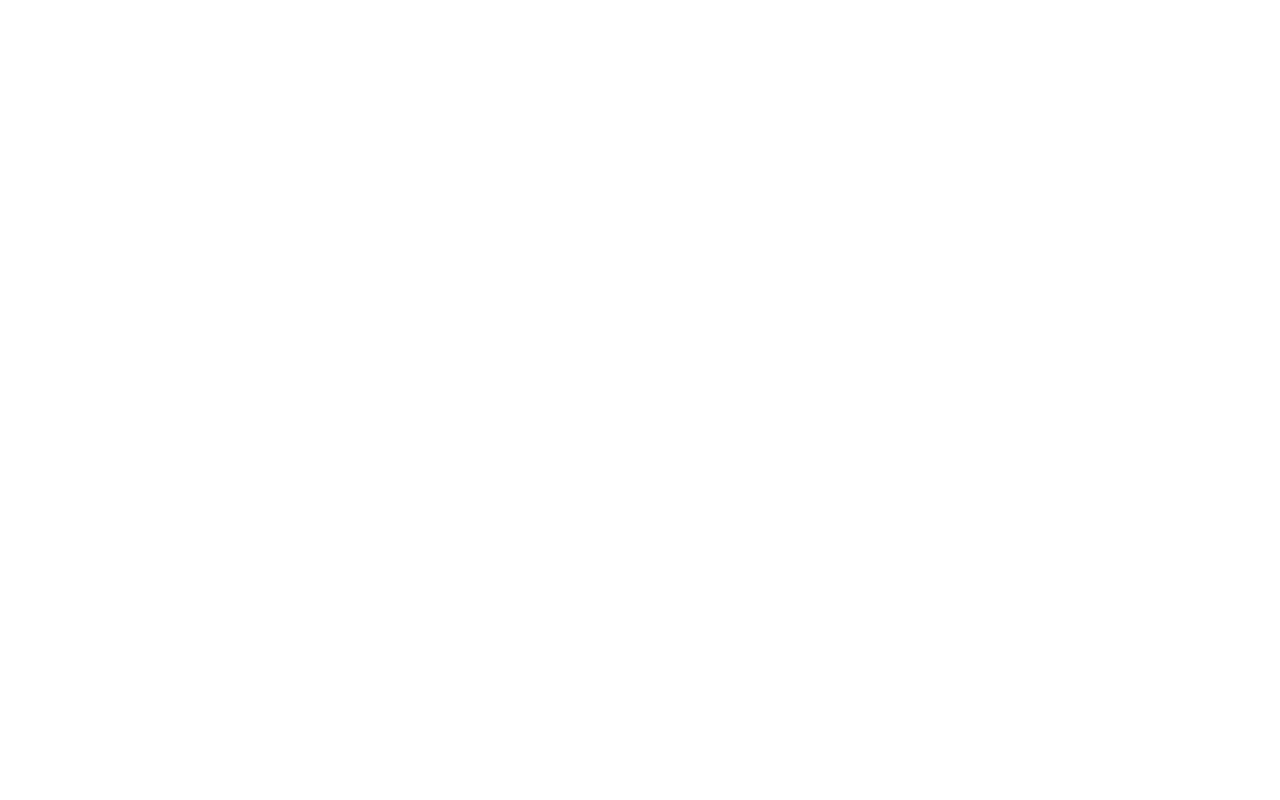
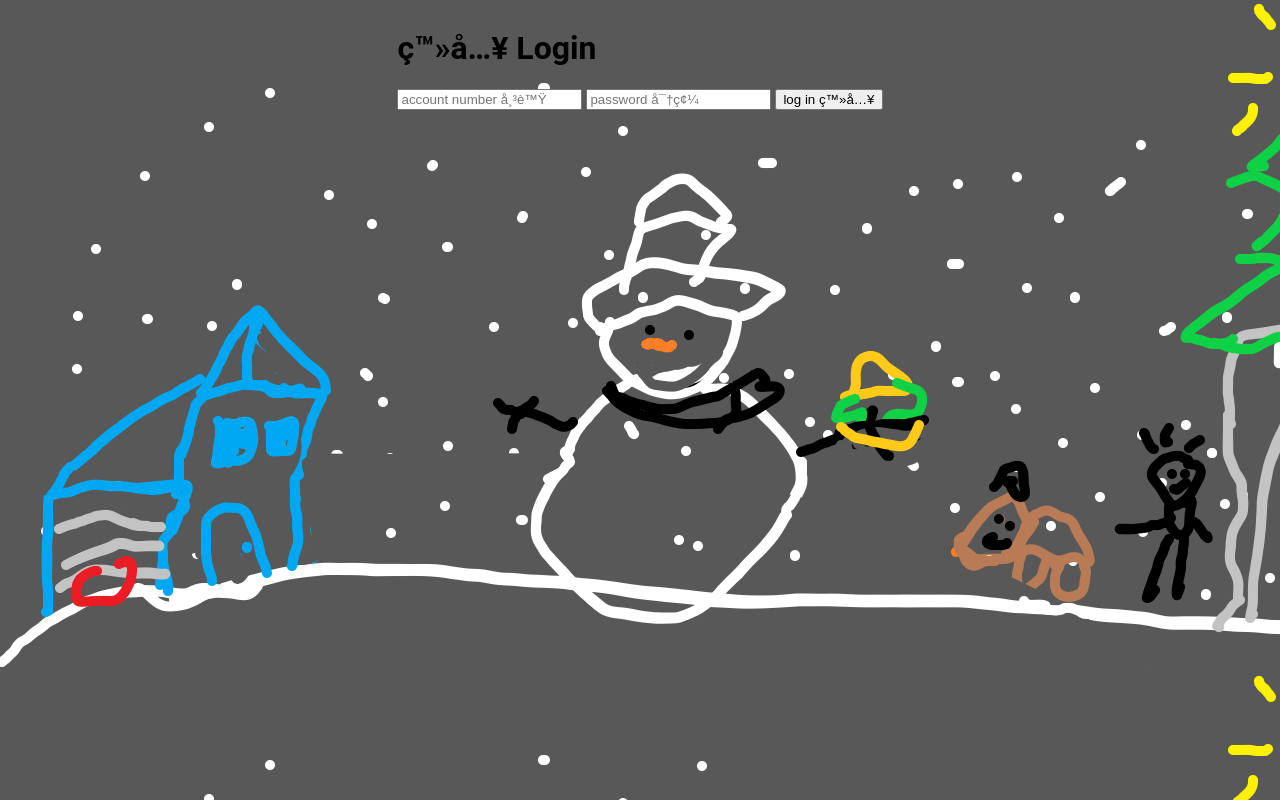
Before and after one commit to rouismehhhh/rouismehhhh.github.io, a plain HTML site: page 登入介面.html in a window 1280 px wide. Drawn offline with Linux system fonts and the light colour scheme.

Commit message:
2023/9/23

```diff
--- /dev/null
+++ b/style.css
@@ -0,0 +1,7 @@
+body{
+    font-family: Roboto;
+    background-image: url(未命名.png);
+    display: flex;
+    align-items: center;
+    justify-content: center;
+}
--- a/登入介面.html
+++ b/登入介面.html
@@ -3,10 +3,15 @@
     <head>
         <meta charset="UFT-8"/>
         <title>登入介面</title>
+        <link rel="stylesheet" href="style.css">
     </head>
     <body>
-
-
+       <form action="action.js" class="Login">
+        <h1>登入 Login</h1>
+        <input type="text" placeholder="account number 帳號"/>
+        <input type="password" placeholder="password 密碼"/>
+        <input type="submit" value="log in 登入"/>
+       </form>
     </body>
 
 </html>
```
Also changed, not shown: 未命名.png (added).
